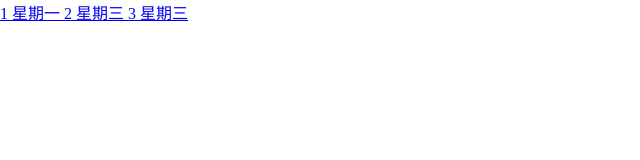
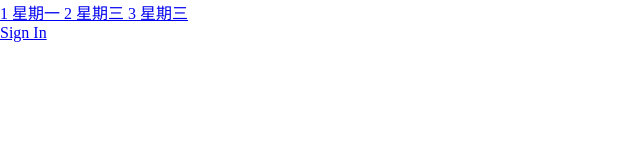
Before and after one commit to davidkoojohn/TodoList-for-vuejs, a Vue app: page /#/home in a window 1280 px wide. Shown: the top 160 px of the page, without its empty margins (0-640 px from the left). Built offline with nearby package versions, Linux system fonts and the light colour scheme.

Commit message:
try router _blank

```diff
--- a/src/views/HomeView.vue
+++ b/src/views/HomeView.vue
@@ -3,6 +3,10 @@
 
     <div class="menu-container">
       <menus></menus>
+    </div>
+
+    <div>
+      <router-link to="/signin" target="_blank">Sign In</router-link>
     </div>
 
   </div>
@@ -20,6 +24,9 @@
     data() {
       return {}
     },
+    mounted() {
+      console.log(this.$route.path)
+    },
     watch: {},
     methods: {}
   }
```
